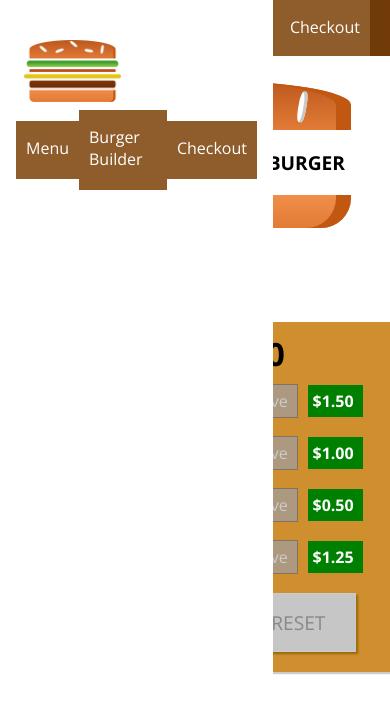
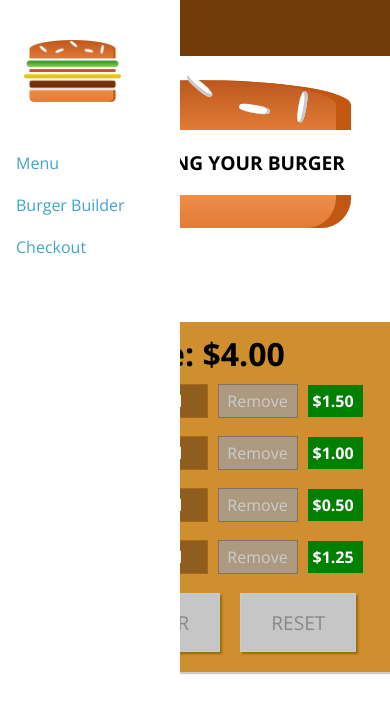
Before and after one commit to AlesandroMarques/burger-builder, a React (Create React App) app: page / in a window 390 px wide. Shown: the top 712 px of the page. Built offline with nearby package versions, Linux system fonts and the light colour scheme.

Commit message:
format css to default for small screens and media quires chacks for larger screens and adjusts

```diff
--- a/src/components/Navigation/NavigationItems/NavigationItem/NavigationItem.module.css
+++ b/src/components/Navigation/NavigationItems/NavigationItem/NavigationItem.module.css
@@ -1,3 +1,31 @@
+.NavigationItem{
+    margin: 10px 0;
+    box-sizing: border-box;
+    display: block;
+    width: 100%;
+
+}
+
+.NavigationItem a {
+    color: #8F5C2C;
+    text-decoration: none;
+    width: 100%;
+    box-sizing: border-box;
+    display: block;
+
+}
+
+.NavigationItem a:hover{
+    color: #8F5C2C;
+
+}
+.NavigationItem a.active{
+    color: #40A4C8;
+
+}
+
+
+@media (min-width: 500px) {
     .NavigationItem{
         margin:0;
         box-sizing: border-box;
@@ -30,3 +58,7 @@
         color: white;
 
     }
+
+
+
+}
--- a/src/components/Navigation/NavigationItems/NavigationItems.module.css
+++ b/src/components/Navigation/NavigationItems/NavigationItems.module.css
@@ -5,7 +5,14 @@
     display: flex;
     align-items: center;
     height: 100%;
-
-
+    flex-flow: column;
 
 }
+
+@media (min-width: 500px){
+    .NavigationItems{
+        flex-flow: row;
+
+    }
+
+}
--- a/src/components/Navigation/SideDrawer/SideDrawer.module.css
+++ b/src/components/Navigation/SideDrawer/SideDrawer.module.css
@@ -1,6 +1,6 @@
 .SideDrawer{
     position: fixed;
-    width: 280px;
+    width: 180px;
     max-width: 70%;
     left: 0;
     top: 0;
@@ -32,4 +32,6 @@
 .Logo{
 
     height: 10%;
+
+    margin-bottom:32px;
 }
--- a/src/components/Navigation/Toolbar/Toolbar.js
+++ b/src/components/Navigation/Toolbar/Toolbar.js
@@ -10,7 +10,7 @@
     <div className = {tbCss.Logo}>
     <BurgerLogo/>
     </div>
-    <nav>
+    <nav className={tbCss.DesktopOnly}>
         <NavigationItems/>
     </nav>
 </header>
--- a/src/components/Navigation/Toolbar/Toolbar.module.css
+++ b/src/components/Navigation/Toolbar/Toolbar.module.css
@@ -24,6 +24,15 @@
 }
 
 .Logo{
-
     height: 80%;
 }
+
+
+
+@media(max-width:499px){
+    .DesktopOnly{
+        display: none;
+    }
+
+
+}
```
Lines whose indentation alone changed are shown as unchanged.
